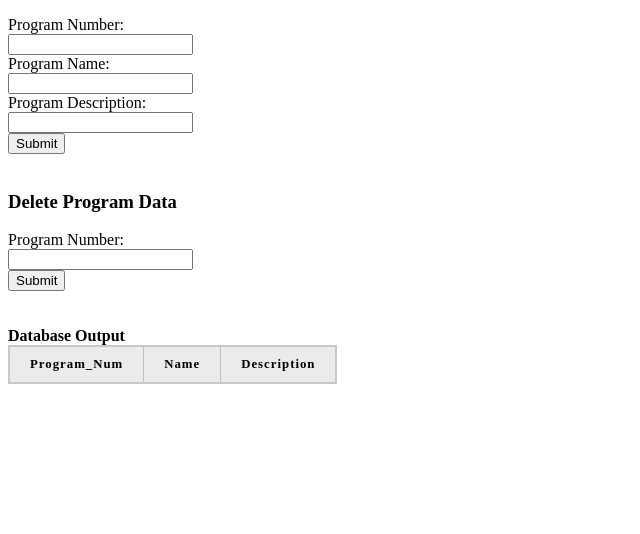
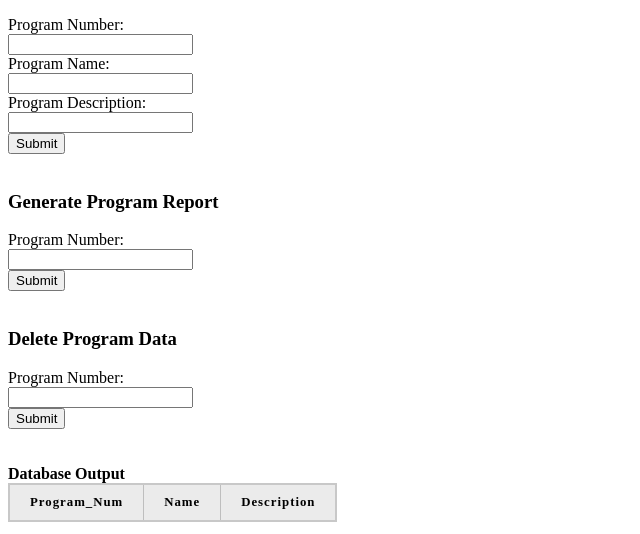
Before and after one commit to nick-thewin/CSCE310_Project, a PHP site: page /program_info_manager.php in a window 1280 px wide. Shown: the part 266-800 px from the top of the page, without its empty margins (0-640 px from the left). Run offline with PHP 8.4, Linux system fonts and the light colour scheme; data that the repository does not hold is empty.

Commit message:
Report Generation for Program

```diff
--- a/program_info_manager.php
+++ b/program_info_manager.php
@@ -23,6 +23,16 @@
         <button type="edit_program" name="edit_program">Submit</button>
     </form>
     <br>
+
+    <h3>Generate Program Report</h3>
+    <form action="includes/program_info_manager.inc.php" method="post">
+        <label for="Program_Num">Program Number: </label><br>
+        <input type="text" id="Program_Num" name="Program_Num"><br>
+        <button type="generate_program_report" name="generate_program_report">Submit</button>
+    </form>
+    <br>
+
+
 
     <h3>Delete Program Data</h3>
     <form action="includes/program_info_manager.inc.php" method="post">
```
Also changed, not shown: includes/program_info_manager.inc.php (+31 -0 lines).
